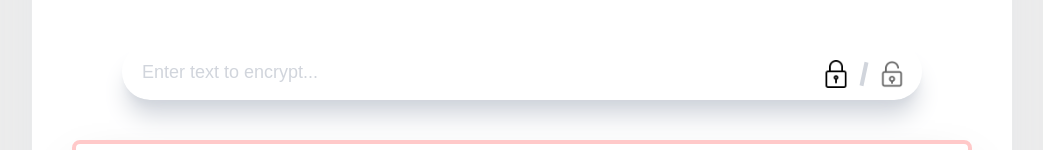
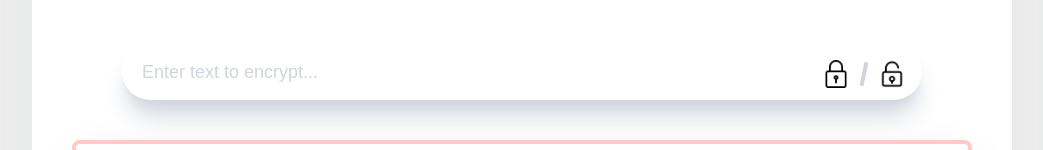
Before and after one commit to kodevx/occulto, a React (Vite) app: page / in a window 1280 px wide. Shown: the part 254-404 px from the top of the page, without its empty margins (118-1161 px from the left). Built offline with nearby package versions, Linux system fonts and the light colour scheme; a web font is replaced by a local one.

Commit message:
Added Decryption Feature

```diff
--- a/src/App.tsx
+++ b/src/App.tsx
@@ -10,11 +10,12 @@ import useApp from './customHooks/App/useApp';
 const App = () => {
 
   const {
-      inputText,
-      isEncrypting,
-      encryptedText,
-      handleInputText,
-      handleEncryption
+        inputText,
+        isBusy,
+        outputText,
+        handleInputText,
+        handleEncryption,
+        handleDecryption
    } = useApp();
 
   return (
@@ -32,15 +33,19 @@ const App = () => {
             placeholder={'Enter text to encrypt...'}
             styles={'h-14 w-[320px] xs:w-[380px] sm:w-[380px] md:w-[600px] lg:w-[800px] text-lg placeholder-gray-300 font-medium rounded-full p-5 shadow-gray-300 shadow-xl outline-none'}
           />
-          <EncryptionButtons handleClick={handleEncryption} />
+          <EncryptionButtons
+            isBusy={isBusy}
+            handleEncryption={handleEncryption}
+            handleDecryption={handleDecryption}
+          />
         </div>
       </div>
       <div className='flex justify-center mb-5'>
         <TextArea
           content={
-            isEncrypting
+            isBusy
               ? <CharactersAnimation />
-              : encryptedText
+              : outputText
           }
           placeholder={'QwkclsiDkOievnsS ....'}
           styles={{
--- a/src/customComponents/EncryptionButtons/encryptionButtons.tsx
+++ b/src/customComponents/EncryptionButtons/encryptionButtons.tsx
@@ -5,17 +5,22 @@ import LockIcon from '../../assets/lock.png';
 import UnlockIcon from '../..//assets/unlock.png';
 
 interface EncryptionButtonsProps {
-    handleClick: () => void
-    // handleDecryption: (value: string) => void
+    isBusy: boolean
+    handleEncryption: () => void
+    handleDecryption: () => void
 }
 
 const EncryptionButtons: React.FC<EncryptionButtonsProps> = (props) => {
 
-    const { handleClick } = props;
+    const {
+      isBusy,
+      handleEncryption,
+      handleDecryption
+    } = props;
 
     return (
           <div className='ml-4 flex flex-row justify-center items-center absolute right-1 top-1'>
-            <Button onClick={handleClick} disabled={false} styles={'h-13 w-13 z-4 flex flex-row transition delay-50 ease-out duration-300 hover:bg-red-300 hover:scale-125 active:scale-75 active:bg-red-400 justify-center items-center cursor-pointer rounded-full disabled:opacity-60'}>
+            <Button onClick={handleEncryption} disabled={isBusy} styles={'h-13 w-13 z-4 flex flex-row transition delay-50 ease-out duration-300 hover:bg-red-300 hover:scale-125 active:scale-75 active:bg-red-400 justify-center items-center cursor-pointer rounded-full disabled:opacity-60 disabled:cursor-not-allowed'}>
               <img
                 src={LockIcon}
                 className={'h-7 w-7'}
@@ -23,7 +28,7 @@ const EncryptionButtons: React.FC<EncryptionButtonsProps> = (props) => {
               />
             </Button>
             <span className='border-2 border-gray-300 h-6 w-0 rotate-12'/>
-            <Button onClick={() => null} disabled={true} styles={'h-13 w-13 flex flex-row transition delay-50 duration-300 ease-out hover:bg-green-300 hover:scale-125 active:scale-75 active:bg-green-400 justify-center items-center rounded-full cursor-not-allowed disabled:opacity-60'}>
+            <Button onClick={handleDecryption} disabled={isBusy} styles={'h-13 w-13 flex flex-row transition delay-50 duration-300 ease-out hover:bg-green-300 hover:scale-125 active:scale-75 active:bg-green-400 justify-center items-center rounded-full disabled:opacity-60 disabled:cursor-not-allowed'}>
               <img
                 src={UnlockIcon}
                 className={'h-7 w-7'}
--- a/src/customHooks/App/useApp.tsx
+++ b/src/customHooks/App/useApp.tsx
@@ -1,21 +1,22 @@
 import React, { useCallback } from 'react';
-import { getEncryptedText } from '../../utils/encryptData';
+import { getEncryptedText, getDecryptedText } from '../../utils/encryptData';
 
 import { SHIFT } from '../../constants/constants';
 
 interface useAppResult {
     inputText: string
-    encryptedText: string
-    isEncrypting: boolean
+    outputText: string
+    isBusy: boolean
     handleInputText: (value: string) => void
     handleEncryption: () => void
+    handleDecryption: () => void
 }
 
 const useApp = () : useAppResult => {
 
     const [inputText, setInputText] = React.useState<string>('');
-    const [encryptedText, setEncryptedText] = React.useState<string>('');
-    const [isEncrypting, setIsEncrypting] = React.useState<boolean>(false);
+    const [outputText, setOutputText] = React.useState<string>('');
+    const [isBusy, setIsBusy] = React.useState<boolean>(false);
 
     const handleInputText = useCallback(
         (value: string) => setInputText(value),
@@ -25,33 +26,58 @@ const useApp = () : useAppResult => {
     const handleEncryption = useCallback(
         () => {
             try {
-                setIsEncrypting(true);
+                setIsBusy(true);
 
                 const encryptedText = getEncryptedText(inputText, SHIFT);
-                setEncryptedText(encryptedText);
+                setOutputText(encryptedText);
 
             } catch(err) {
                 console.log("TextEncryption Error ",err);
             } finally {
                 setTimeout(
-                    () => setIsEncrypting(false),
+                    () => setIsBusy(false),
                     2000
                 );
             }
         },
         [
             inputText,
-            setEncryptedText,
-            setIsEncrypting
+            setOutputText,
+            setIsBusy
+        ]
+    );
+
+    const handleDecryption = useCallback(
+        () => {
+            try {
+                setIsBusy(true);
+
+                const plainText = getDecryptedText(inputText, SHIFT);
+                setOutputText(plainText);
+
+            } catch(err) {
+                console.log("TextEncryption Error ",err);
+            } finally {
+                setTimeout(
+                    () => setIsBusy(false),
+                    2000
+                );
+            }
+        },
+        [
+            inputText,
+            setOutputText,
+            setIsBusy
         ]
     );
 
     return {
         inputText,
-        isEncrypting,
-        encryptedText,
+        isBusy,
+        outputText,
         handleInputText,
-        handleEncryption
+        handleEncryption,
+        handleDecryption
     }
 }
 
```
